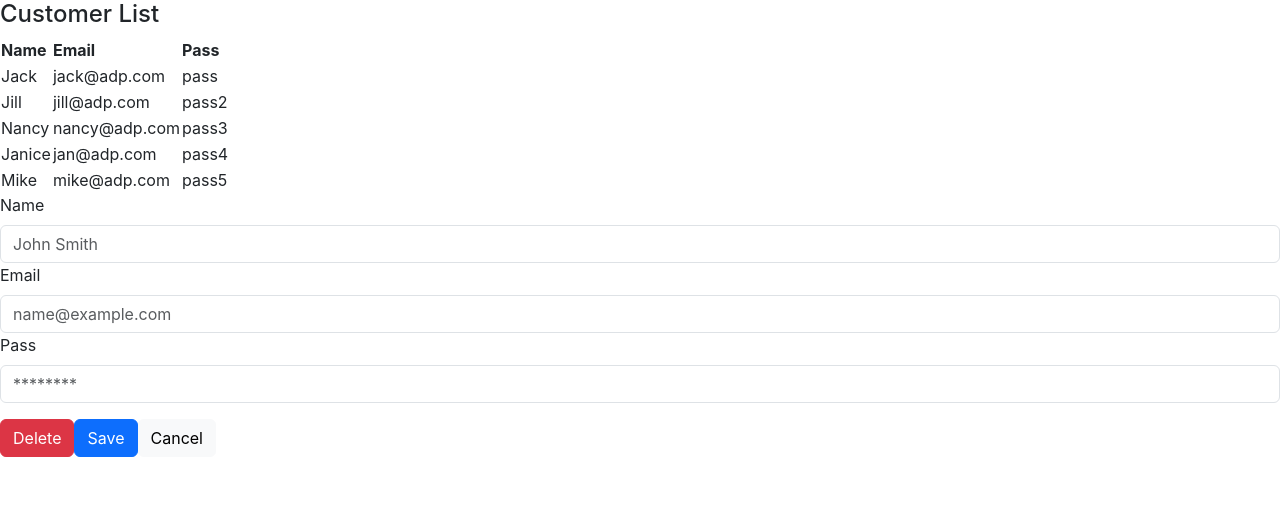
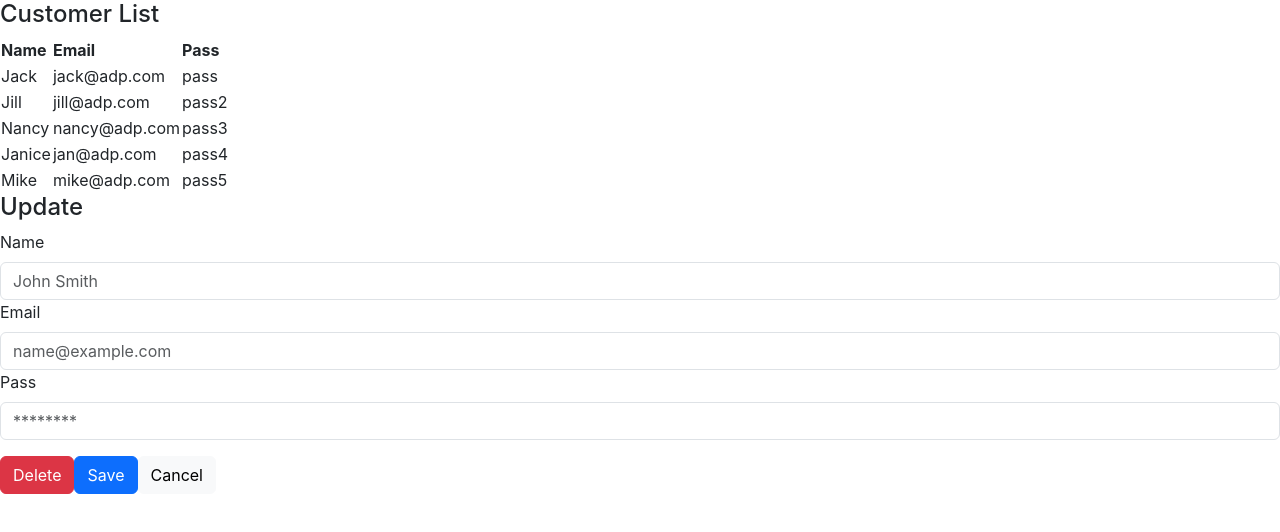
Before and after one commit to akshitha-singathi-0/Customer-Management-app, a React (Create React App) app: page / in a window 1280 px wide. Shown: the top 532 px of the page. Built offline with nearby package versions, Linux system fonts and the light colour scheme.

Commit message:
implemented state--form fills in the values

```diff
--- a/src/App.jsx
+++ b/src/App.jsx
@@ -1,4 +1,4 @@
-import React from 'react';
+import React, { useState } from 'react';
 import './App.css';
 
 import CustomerList from "./assets/components/CustomerList";
@@ -7,10 +7,19 @@ import customer_data from "./assets/data/customers.json";
 
 function App() {
 
+  let blankCustomer = { "id": -1, "name": "", "email": "", "password": "" };
+
+  //const [customerVal, setCustomers] = useState([]);
+  const [formObject, setFormObject] = useState(blankCustomer)
+
+  function handleListClick(customer){
+    setFormObject(customer);
+  }
+
   return (
     <div>
-      <CustomerList data={customer_data}></CustomerList>
-      <CustomerAddUpdateForm></CustomerAddUpdateForm>
+      <CustomerList data={customer_data} handleListClick={handleListClick}></CustomerList>
+      <CustomerAddUpdateForm formObject={formObject}></CustomerAddUpdateForm>
     </div>
   );
 }
--- a/src/assets/components/CustomerAddUpdateForm.jsx
+++ b/src/assets/components/CustomerAddUpdateForm.jsx
@@ -1,6 +1,6 @@
 import React from 'react';
 
-const CustomerAddUpdateForm = () => {
+const CustomerAddUpdateForm = (props) => {
 
   function onDeleteClick(e){
     e.preventDefault();
@@ -17,13 +17,14 @@ const CustomerAddUpdateForm = () => {
 
     return (
     <div>
+        <h4>Update</h4>
         <div class="mb-3">
             <label for="exampleFormControlInput1" class="form-label">Name</label>
-            <input type="email" class="form-control" id="exampleFormControlInput1" placeholder="John Smith"></input>
+            <input value={props.formObject.name} type="email" class="form-control" id="exampleFormControlInput1" placeholder="John Smith"></input>
             <label for="exampleFormControlInput2" class="form-label">Email</label>
-            <input type="email" class="form-control" id="exampleFormControlInput2" placeholder="name@example.com"></input>
+            <input value={props.formObject.email} type="email" class="form-control" id="exampleFormControlInput2" placeholder="name@example.com"></input>
             <label for="exampleFormControlInput3" class="form-label">Pass</label>
-            <input type="email" class="form-control" id="exampleFormControlInput3" placeholder="********"></input>
+            <input value={props.formObject.pass} type="email" class="form-control" id="exampleFormControlInput3" placeholder="********"></input>
         </div>
         <button type="button" class="btn btn-danger" onClick={onDeleteClick}>Delete</button>
         <button type="button" class="btn btn-primary" onClick={onSaveClick}>Save</button>
--- a/src/assets/components/CustomerList.jsx
+++ b/src/assets/components/CustomerList.jsx
@@ -1,10 +1,6 @@
 import React from 'react';
 
 const CustomerList = (props) => {
-    function handleListClick(e){
-        e.preventDefault();
-        console.log("in onhandleListClick()")
-    }
 
     return (
         <div>
@@ -18,7 +14,7 @@ const CustomerList = (props) => {
                 <tbody>
                     {
                         props.data.map((customer) => (
-                            <tr key={customer.id} onClick={handleListClick}>
+                            <tr key={customer.id} onClick={()=>props.handleListClick(customer)}>
                                 <td>{customer.name}</td>
                                 <td>{customer.email}</td>
                                 <td>{customer.pass}</td>
```
